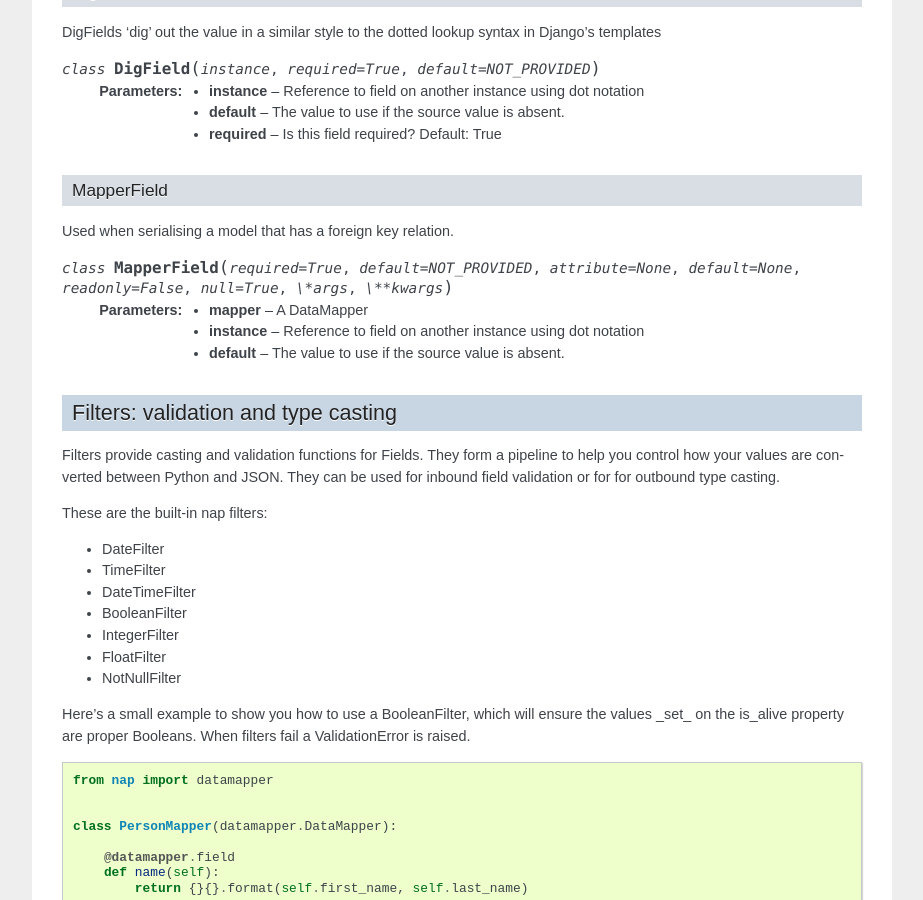
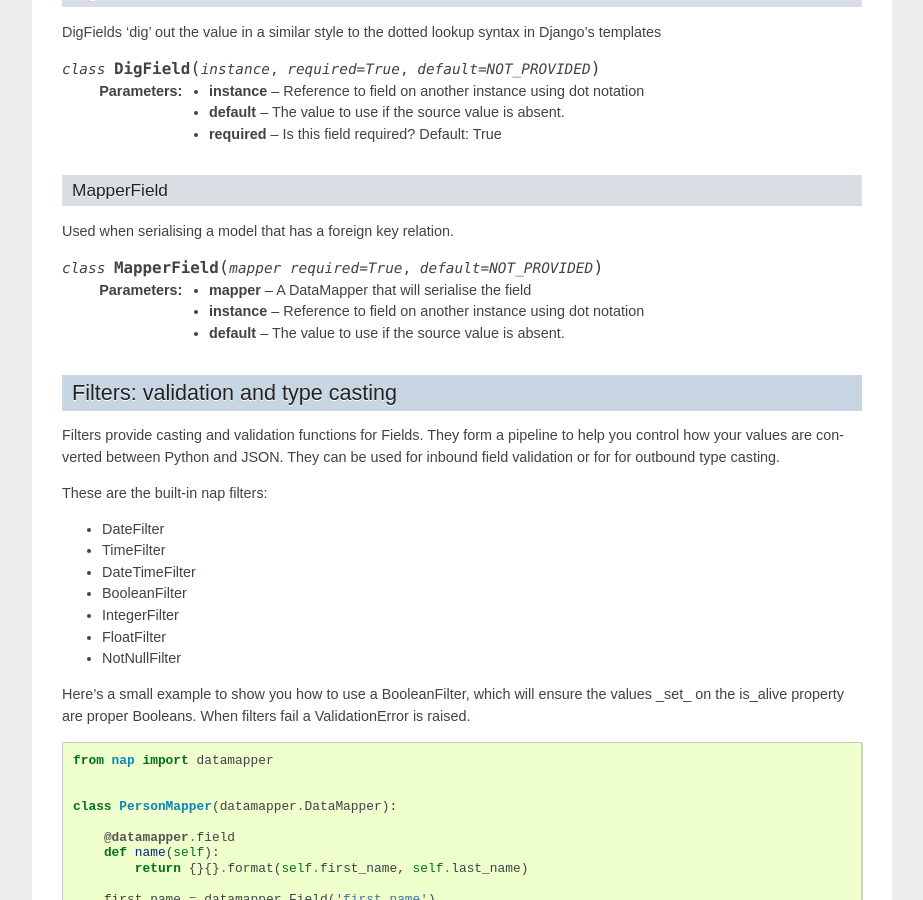
Before and after one commit to funkybob/django-nap, a Sphinx documentation site: the page built from docs/datamapper/index.rst, in a window 1280 px wide and 900 px high, scrolled down 1384 px. Shown: the whole window, without its empty margins (198-1121 px from the left). Built offline with Sphinx 7.4.7, drawn with Linux system fonts in a browser that asks for light colours; pages that are not in the unit, such as notebooks, are missing from menus.

Commit message:
Changed MapperField args

```diff
--- a/docs/datamapper/index.rst
+++ b/docs/datamapper/index.rst
@@ -96,9 +96,9 @@ MapperField
 
 Used when serialising a model that has a foreign key relation.
 
-.. class:: MapperField(required=True, default=NOT_PROVIDED, attribute=None, default=None, readonly=False, null=True, \*args, \**kwargs)
+.. class:: MapperField(mapper required=True, default=NOT_PROVIDED)
 
-    :param mapper: A DataMapper
+    :param mapper: A DataMapper that will serialise the field
     :param instance: Reference to field on another instance using dot notation
     :param default: The value to use if the source value is absent.
 
```
